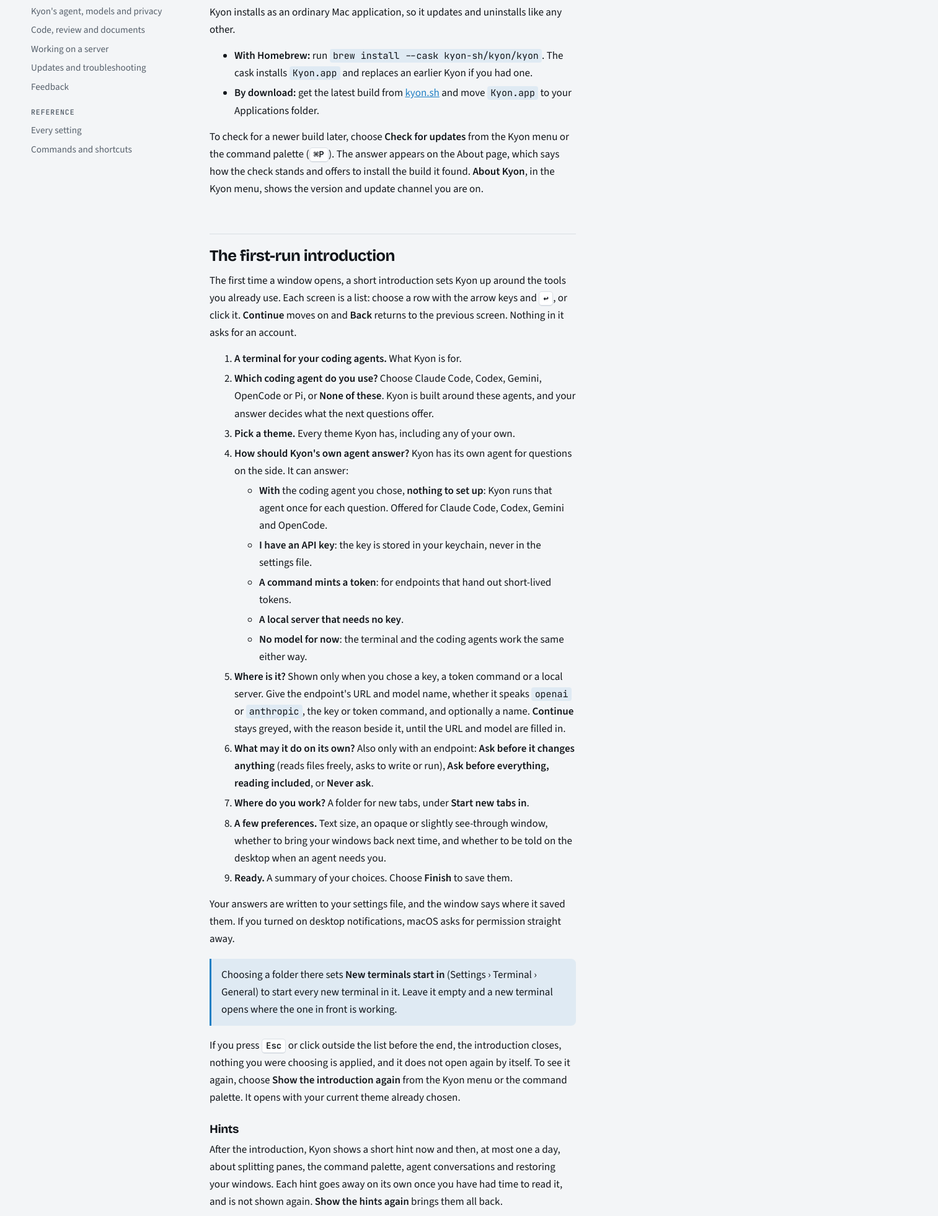
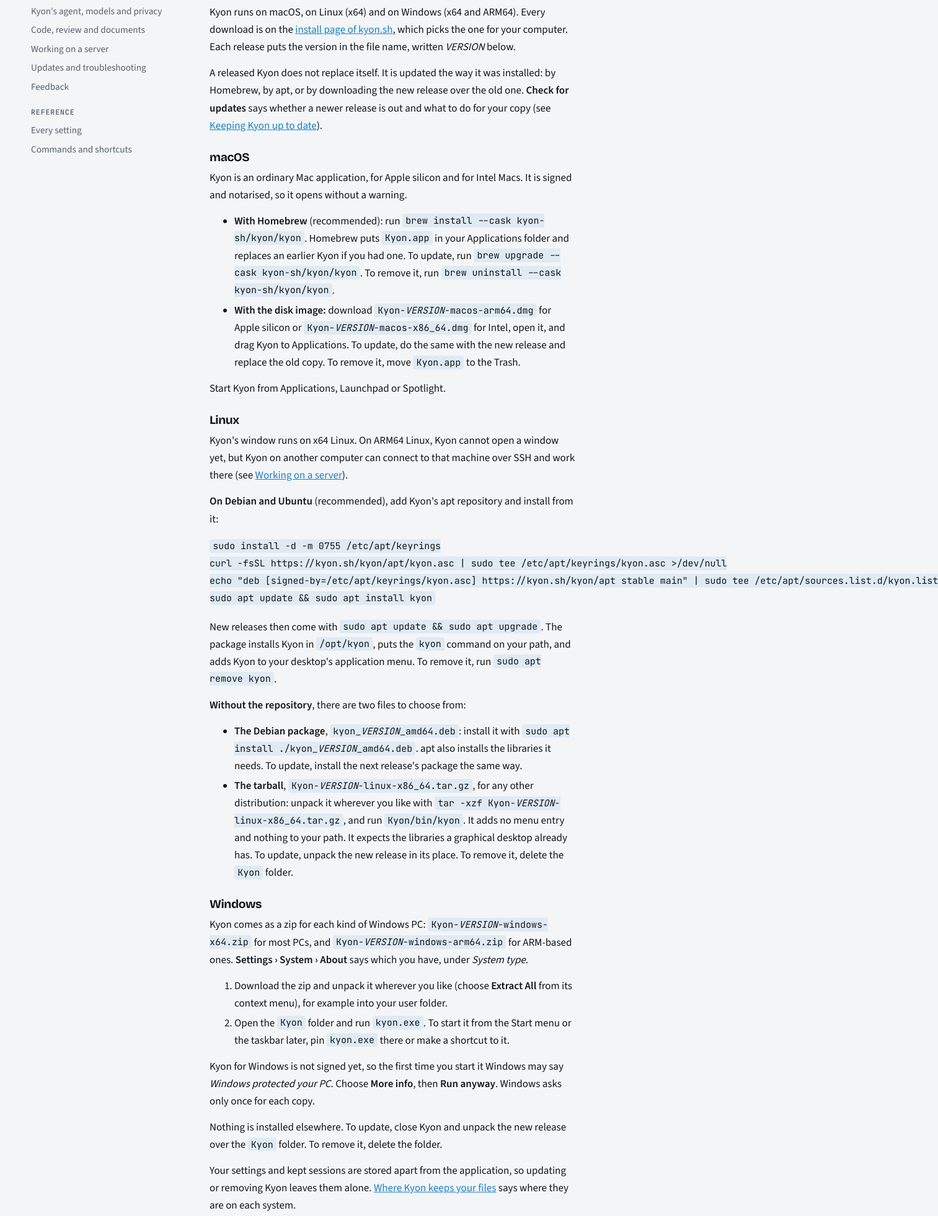
Before and after one commit to kyon-sh/kyon-sh.github.io, a plain HTML site: page docs/getting-started.html in a window 1280 px wide. Shown: the part 307-2269 px from the top of the page at 62% size, 1513 px wide, since content can reach past the window. Drawn offline with nearby package versions, Linux system fonts and the light colour scheme.

Commit message:
Publish the site for Kyon 0.2.0

```diff
--- a/docs/getting-started.html
+++ b/docs/getting-started.html
@@ -338,12 +338,41 @@ ul.cards span { color: var(--muted); font-size: .95rem; line-height: 1.45; }
     <article class="prose">
 <section id="install">
 <h2>Install Kyon</h2>
-<p>Kyon installs as an ordinary Mac application, so it updates and uninstalls like any other.</p>
+<p>Kyon runs on macOS, on Linux (x64) and on Windows (x64 and ARM64). Every download is on the <a href="../#install">install page of kyon.sh</a>, which picks the one for your computer. Each release puts the version in the file name, written <var>VERSION</var> below.</p>
+<p>A released Kyon does not replace itself. It is updated the way it was installed: by Homebrew, by apt, or by downloading the new release over the old one. <strong>Check for updates</strong> says whether a newer release is out and what to do for your copy (see <a href="troubleshooting.html#updates">Keeping Kyon up to date</a>).</p>
+
+<h3 id="install-mac">macOS</h3>
+<p>Kyon is an ordinary Mac application, for Apple silicon and for Intel Macs. It is signed and notarised, so it opens without a warning.</p>
 <ul>
-<li><strong>With Homebrew:</strong> run <code>brew install --cask kyon-sh/kyon/kyon</code>. The cask installs <code>Kyon.app</code> and replaces an earlier Kyon if you had one.</li>
-<li><strong>By download:</strong> get the latest build from <a href="../#install">kyon.sh</a> and move <code>Kyon.app</code> to your Applications folder.</li>
+<li><strong>With Homebrew</strong> (recommended): run <code>brew install --cask kyon-sh/kyon/kyon</code>. Homebrew puts <code>Kyon.app</code> in your Applications folder and replaces an earlier Kyon if you had one. To update, run <code>brew upgrade --cask kyon-sh/kyon/kyon</code>. To remove it, run <code>brew uninstall --cask kyon-sh/kyon/kyon</code>.</li>
+<li><strong>With the disk image:</strong> download <code>Kyon-<var>VERSION</var>-macos-arm64.dmg</code> for Apple silicon or <code>Kyon-<var>VERSION</var>-macos-x86_64.dmg</code> for Intel, open it, and drag Kyon to Applications. To update, do the same with the new release and replace the old copy. To remove it, move <code>Kyon.app</code> to the Trash.</li>
 </ul>
-<p>To check for a newer build later, choose <strong>Check for updates</strong> from the Kyon menu or the command palette (<kbd>⌘P</kbd>). The answer appears on the About page, which says how the check stands and offers to install the build it found. <strong>About Kyon</strong>, in the Kyon menu, shows the version and update channel you are on.</p>
+<p>Start Kyon from Applications, Launchpad or Spotlight.</p>
+
+<h3 id="install-linux">Linux</h3>
+<p>Kyon's window runs on x64 Linux. On ARM64 Linux, Kyon cannot open a window yet, but Kyon on another computer can connect to that machine over SSH and work there (see <a href="remote.html">Working on a server</a>).</p>
+<p><strong>On Debian and Ubuntu</strong> (recommended), add Kyon's apt repository and install from it:</p>
+<pre><code>sudo install -d -m 0755 /etc/apt/keyrings
+curl -fsSL https://kyon.sh/kyon/apt/kyon.asc | sudo tee /etc/apt/keyrings/kyon.asc &gt;/dev/null
+echo "deb [signed-by=/etc/apt/keyrings/kyon.asc] https://kyon.sh/kyon/apt stable main" | sudo tee /etc/apt/sources.list.d/kyon.list
+sudo apt update &amp;&amp; sudo apt install kyon</code></pre>
+<p>New releases then come with <code>sudo apt update &amp;&amp; sudo apt upgrade</code>. The package installs Kyon in <code>/opt/kyon</code>, puts the <code>kyon</code> command on your path, and adds Kyon to your desktop's application menu. To remove it, run <code>sudo apt remove kyon</code>.</p>
+<p><strong>Without the repository</strong>, there are two files to choose from:</p>
+<ul>
+<li><strong>The Debian package</strong>, <code>kyon_<var>VERSION</var>_amd64.deb</code>: install it with <code>sudo apt install ./kyon_<var>VERSION</var>_amd64.deb</code>. apt also installs the libraries it needs. To update, install the next release's package the same way.</li>
+<li><strong>The tarball</strong>, <code>Kyon-<var>VERSION</var>-linux-x86_64.tar.gz</code>, for any other distribution: unpack it wherever you like with <code>tar -xzf Kyon-<var>VERSION</var>-linux-x86_64.tar.gz</code>, and run <code>Kyon/bin/kyon</code>. It adds no menu entry and nothing to your path. It expects the libraries a graphical desktop already has. To update, unpack the new release in its place. To remove it, delete the <code>Kyon</code> folder.</li>
+</ul>
+
+<h3 id="install-windows">Windows</h3>
+<p>Kyon comes as a zip for each kind of Windows PC: <code>Kyon-<var>VERSION</var>-windows-x64.zip</code> for most PCs, and <code>Kyon-<var>VERSION</var>-windows-arm64.zip</code> for ARM-based ones. <strong>Settings › System › About</strong> says which you have, under <em>System type</em>.</p>
+<ol>
+<li>Download the zip and unpack it wherever you like (choose <strong>Extract All</strong> from its context menu), for example into your user folder.</li>
+<li>Open the <code>Kyon</code> folder and run <code>kyon.exe</code>. To start it from the Start menu or the taskbar later, pin <code>kyon.exe</code> there or make a shortcut to it.</li>
+</ol>
+<p>Kyon for Windows is not signed yet, so the first time you start it Windows may say <em>Windows protected your PC</em>. Choose <strong>More info</strong>, then <strong>Run anyway</strong>. Windows asks only once for each copy.</p>
+<p>Nothing is installed elsewhere. To update, close Kyon and unpack the new release over the <code>Kyon</code> folder. To remove it, delete the folder.</p>
+
+<p>Your settings and kept sessions are stored apart from the application, so updating or removing Kyon leaves them alone. <a href="troubleshooting.html#files">Where Kyon keeps your files</a> says where they are on each system.</p>
 </section>
 
 <section id="introduction">
@@ -439,7 +468,7 @@ ul.cards span { color: var(--muted); font-size: .95rem; line-height: 1.45; }
 
     </article>
     <nav class="pager" aria-label="Chapters"><a class="prev" href="index.html"><span>Previous</span>Overview</a><a class="next" href="workspace.html"><span>Next</span>Tabs, panes and windows</a></nav>
-    <footer class="foot"><span>© Ryowave</span><span class="version">for Kyon 0.1.29</span></footer>
+    <footer class="foot"><span>© Ryowave</span><span class="version">for Kyon 0.2.0</span></footer>
   </main>
   <nav class="toc" aria-label="On this page"><p class="group">On this page</p><ul><li><a href="#install">Install Kyon</a></li><li><a href="#introduction">The first-run introduction</a></li><li><a href="#tour">A tour of the window</a></li><li><a href="#first-agent">Open your first agent</a></li><li><a href="#next">Where to go next</a></li><li><a href="#limits">Limits</a></li></ul></nav>
 </div>
```
Also changed, not shown: docs/code.html (+1 -1 lines), docs/coding-agents.html (+1 -1 lines), docs/feedback.html (+1 -1 lines), docs/index.html (+1 -1 lines), docs/kyon-agent.html (+1 -1 lines), docs/remote.html (+1 -1 lines), docs/settings.html (+1 -1 lines), docs/shortcuts.html (+1 -1 lines), docs/terminal.html (+1 -1 lines), docs/troubleshooting.html (+19 -13 lines), docs/workspace.html (+1 -1 lines), index.html (+2 -2 lines), preview/index.html (+2 -2 lines).
